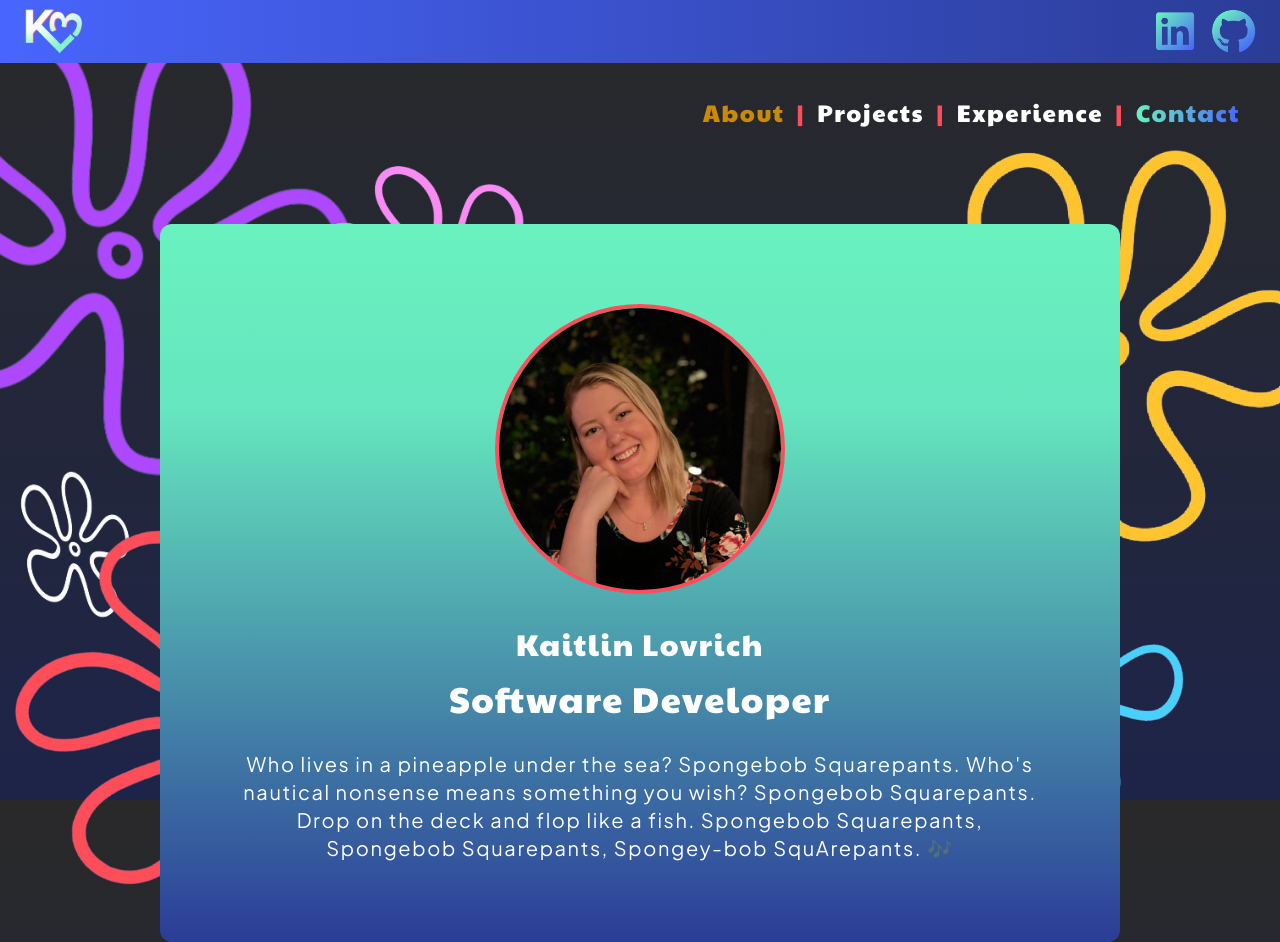
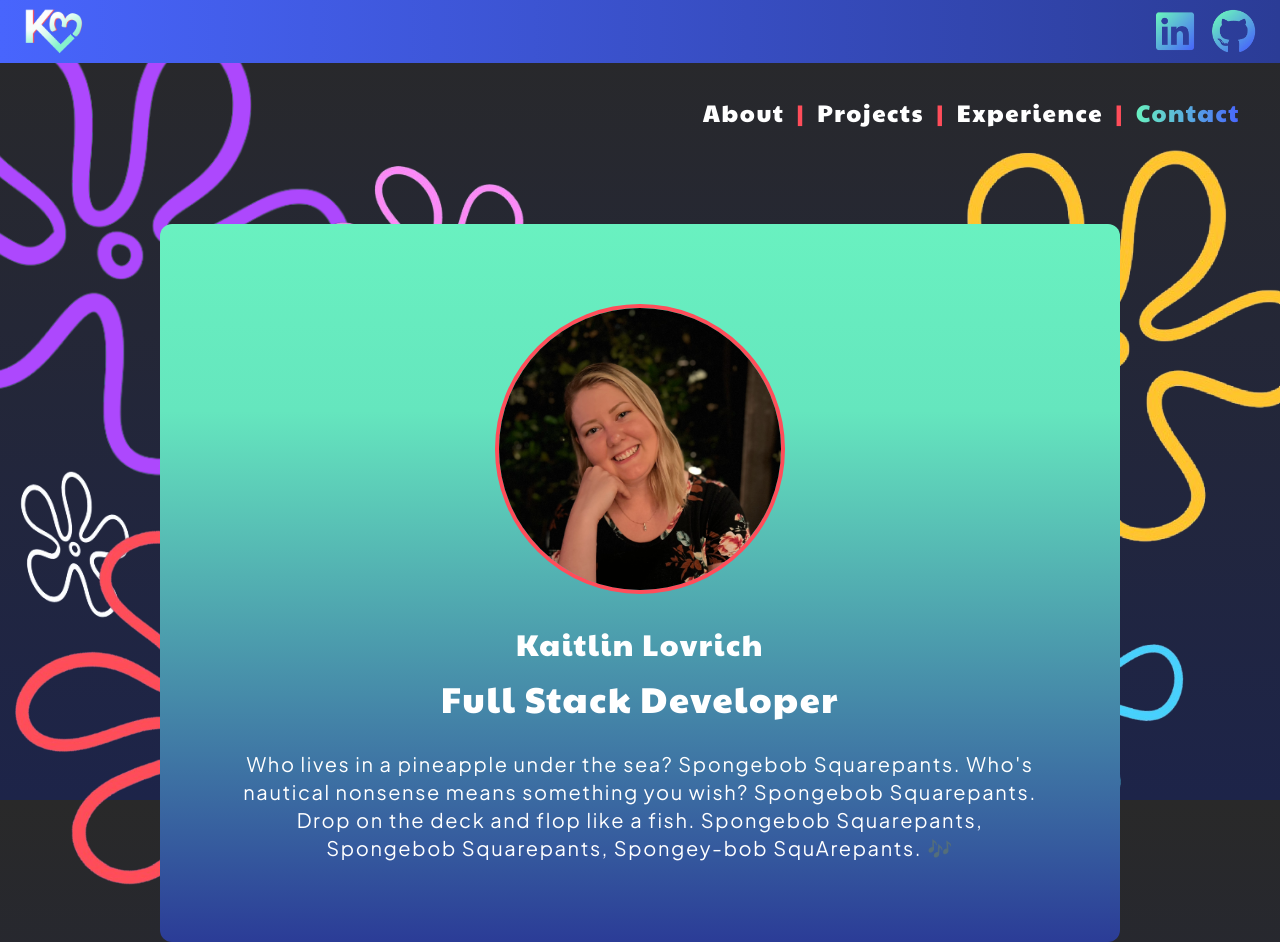
Before and after one commit to kaitlin-lovrich/Kaitlin-Lovrich-Portfolio, a React (Vite) app: page / in a window 1280 px wide. Built offline with nearby package versions, Linux system fonts and the light colour scheme.

Commit message:
Edit title and remove development responsive design color text

```diff
--- a/src/components/About.tsx
+++ b/src/components/About.tsx
@@ -14,7 +14,7 @@ export default function About() {
                         Kaitlin Lovrich
                     </p>
                     <h1 className="text-2xl sm:text-3xl md:text-4xl">
-                        Software Developer
+                        Full Stack Developer
                     </h1>
                 </div>
 
--- a/src/components/Header.tsx
+++ b/src/components/Header.tsx
@@ -51,7 +51,7 @@ export default function Header() {
             <aside className="relative z-40">
                 <nav className="flex justify-center md:justify-end px-3 sm:px-10">
                     <ul className="flex gap-1 sm:gap-3 pt-24 font-heading text-white text-lg sm:text-2xl">
-                        <li className=" text-white sm:text-red-200 md:text-green-200 lg:text-red-800 xl:text-yellow-600">
+                        <li className=" text-white">
                             <Link to="/">About</Link>
                         </li>
                         <span className=" text-coral">|</span>
```
